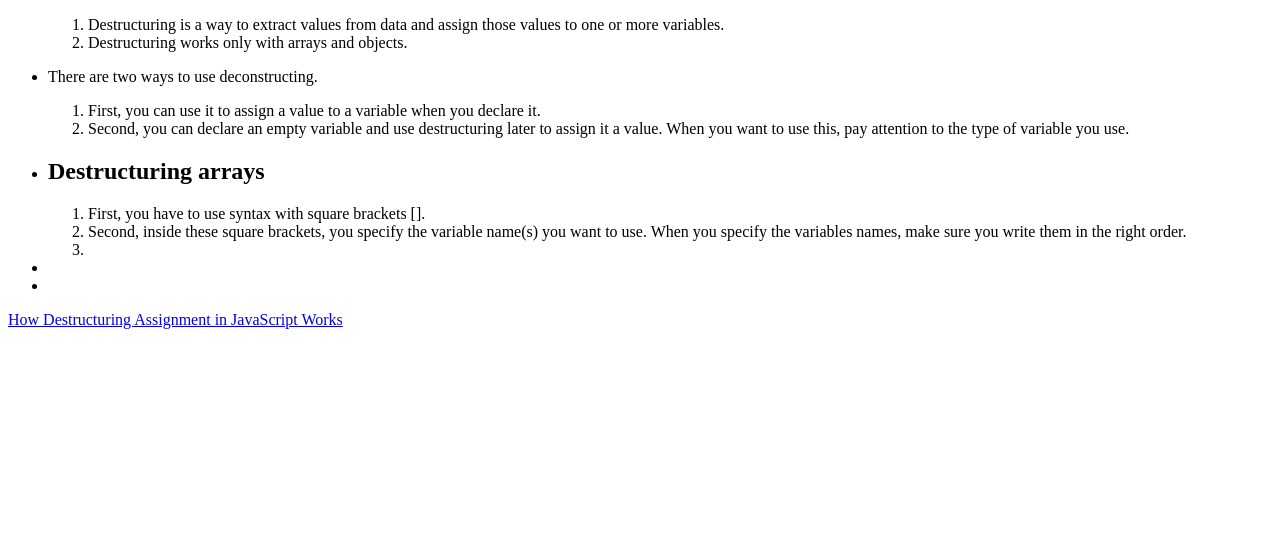
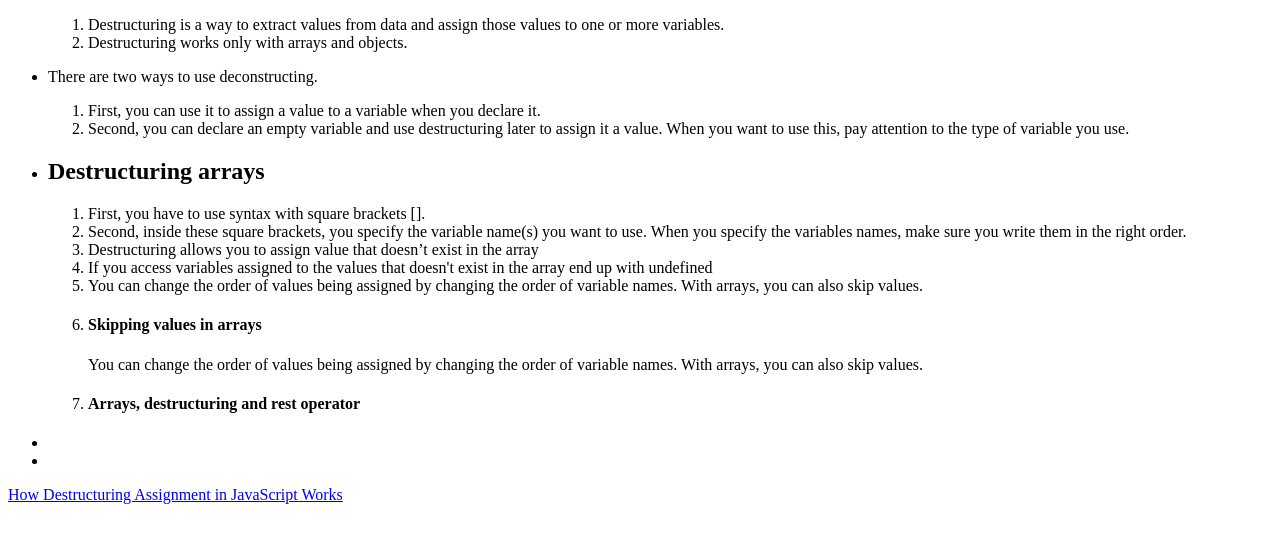
Before and after one commit to yugmani/alex-destructuring-assignment, a website: page index.html in a window 1280 px wide. Shown: the part 91-634 px from the top of the page. Drawn offline with Linux system fonts and the light colour scheme.

Commit message:
skipping and rest parameters while destructuring

```diff
--- a/index.html
+++ b/index.html
@@ -34,7 +34,24 @@
           you want to use. When you specify the variables names, make sure you
           write them in the right order.
         </li>
-        <li></li>
+        <li>
+          Destructuring allows you to assign value that doesn’t exist in the
+          array
+        </li>
+        <li>
+          If you access variables assigned to the values that doesn't exist in
+          the array end up with undefined
+        </li>
+        <li>
+          You can change the order of values being assigned by changing the
+          order of variable names. With arrays, you can also skip values.
+        </li>
+        <li>
+          <h4>Skipping values in arrays</h4>
+          You can change the order of values being assigned by changing the
+          order of variable names. With arrays, you can also skip values.
+        </li>
+        <li><h4>Arrays, destructuring and rest operator</h4></li>
       </ol>
     </li>
     <li></li>
```
Also changed, not shown: index.js (+40 -0 lines).
